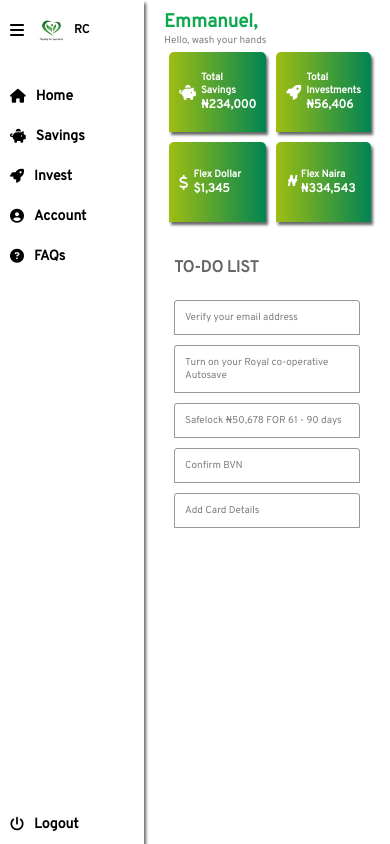
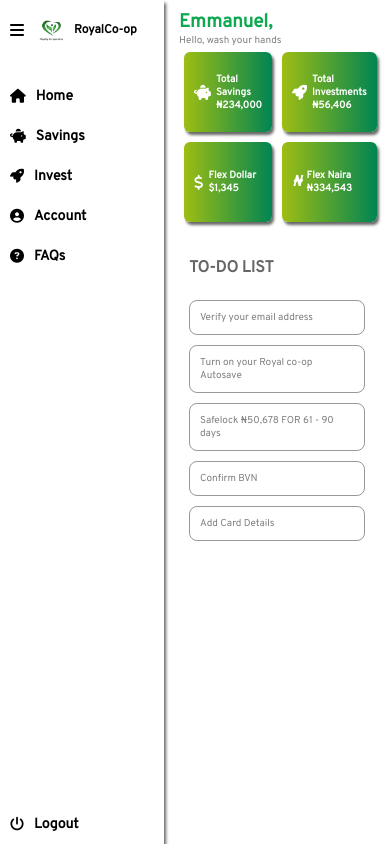
Before and after one commit to oluwatoba1/rc2, a React (Create React App) app: page / in a window 390 px wide. Built offline with nearby package versions, Linux system fonts and the light colour scheme.

Commit message:
DesignBug Fixes

```diff
--- a/src/App.css
+++ b/src/App.css
@@ -128,7 +128,7 @@ a.active {
 .right {
 	/* position: absolute;
 	left: 251px; */
-	padding: 10px 20px;
+	padding: 10px 15px;
 	width: 100%;
 	overflow-y: auto;
 }
@@ -144,11 +144,11 @@ a.active {
 
 	.logoHeader a {
 		font-size: 12px;
-		width: 80px;
+		width: 100px;
 	}
 
 	.logoHeader a::after {
-		content: 'RC';
+		content: 'RoyalCo-op';
 	}
 
 	.logoHeader img {
--- a/src/components/dashboard/Dashboard.css
+++ b/src/components/dashboard/Dashboard.css
@@ -6,7 +6,7 @@
 	display: grid;
 	grid-template-columns: repeat(4, 1fr);
 	grid-gap: 10px;
-	padding: 20px 0;
+	padding: 15px 0;
 }
 
 .savingsCard,
@@ -15,12 +15,12 @@
 .nairaCard {
 	display: flex;
 	height: 100px;
-	border-radius: 7px 7px 0 0;
+	border-radius: 7px;
 	background: linear-gradient(90deg, #9ebd13 0%, #008552 100%);
 	align-items: center;
 	color: #fff;
 	padding: var(--padding);
-	font-size: 12px;
+	font-size: 14px;
 	box-shadow: 2px 3px 3px rgba(0, 0, 0, 0.6);
 }
 
@@ -62,7 +62,7 @@
 .todoBody div {
 	border: 1px solid rgba(0, 0, 0, 0.4);
 	padding: 20px;
-	border-radius: 5px 5px 0 0;
+	border-radius: 10px;
 }
 
 @media (max-width: 640px) {
@@ -76,7 +76,7 @@
 	.dollarCard,
 	.nairaCard {
 		height: 60px;
-		border-radius: 5px 5px 0 0;
+		border-radius: 6px;
 		padding: 10px;
 		font-size: 10px;
 	}
@@ -91,7 +91,7 @@
 	}
 
 	.information h3 {
-		font-size: 12px;
+		font-size: 10px;
 	}
 
 	.todoWrapper {
@@ -104,6 +104,7 @@
 
 	.todoBody div {
 		padding: 10px;
-		border-radius: 3px 3px 0 0;
+		border-radius: 8px;
+		font-size: 10px;
 	}
 }
--- a/src/components/dashboard/Dashboard.js
+++ b/src/components/dashboard/Dashboard.js
@@ -46,7 +46,7 @@ const Dashboard = () => {
 							<p>Verify your email address</p>
 						</div>
 						<div>
-							<p>Turn on your Royal co-operative Autosave</p>
+							<p>Turn on your Royal co-op Autosave</p>
 						</div>
 						<div>
 							<p>Safelock &#x20A6;50,678 FOR 61 - 90 days</p>
--- a/src/layout/Sidebar.js
+++ b/src/layout/Sidebar.js
@@ -56,15 +56,19 @@ const Sidebar = () => {
 				</a>
 				<ul id="accountList">
 					<NavLink to="/account/profile" activeClassName="active">
+						<i className="fa fa-id-badge" />
 						<li>Profile</li>
 					</NavLink>
 					<NavLink to="/account/contact-info" activeClassName="active">
+						<i className="fa fa-id-card" />
 						<li>Contact Info</li>
 					</NavLink>
 					<NavLink to="/account/financials" activeClassName="active">
+						<i className="fa fa-coins" />
 						<li>Financials</li>
 					</NavLink>
 					<NavLink to="/account/security" activeClassName="active">
+						<i className="fa fa-shield-alt" />
 						<li>Password Security</li>
 					</NavLink>
 				</ul>
```
